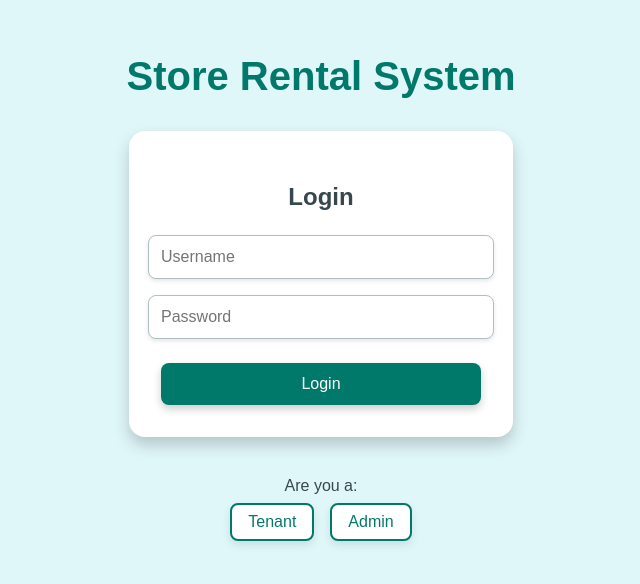
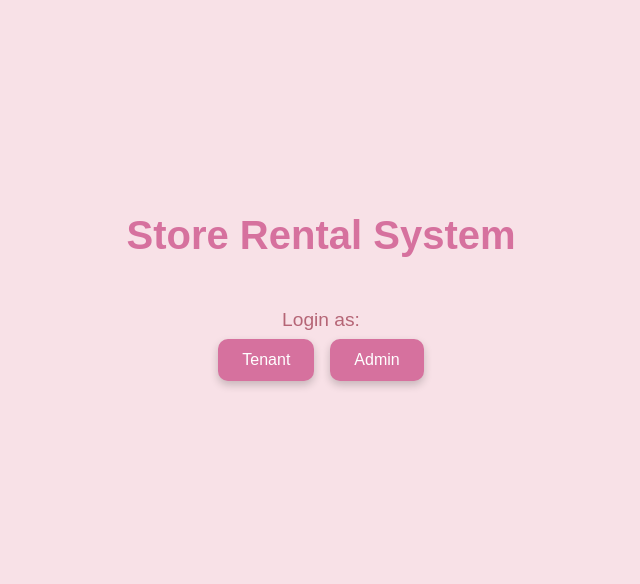
Before and after one commit to aprilbby/srrs, a React (Create React App) app in the folder frontend/: page / in a window 1280 px wide. Shown: the part 132-716 px from the top of the page, without its empty margins (319-959 px from the left). Built offline with nearby package versions, Linux system fonts and the light colour scheme.

Commit message:
login pages

```diff
--- /dev/null
+++ b/frontend/src/AdminLogin.js
@@ -0,0 +1,39 @@
+import React from 'react';
+
+function AdminLogin({ onBack }) {
+    return (
+        <div style={styles.container}>
+            <h2 style={styles.title}>Admin Login Page</h2>
+            {/* Add your admin login form here */}
+            <button style={styles.backButton} onClick={onBack}>Back</button>
+        </div>
+    );
+}
+
+const styles = {
+    container: {
+        textAlign: 'center',
+        marginTop: '50px',
+        display: 'flex',
+        flexDirection: 'column',
+        alignItems: 'center',
+    },
+    title: {
+        fontSize: '1.8rem',
+        marginBottom: '1.5rem',
+        color: '#d6719e'
+    },
+    backButton: {
+        padding: '0.5rem 1rem',
+        fontSize: '1rem',
+        color: '#ffffff',
+        backgroundColor: '#d6719e',
+        border: 'none',
+        borderRadius: '8px',
+        cursor: 'pointer',
+        marginTop: '1rem',
+        transition: 'all 0.3s ease',
+    },
+};
+
+export default AdminLogin;
--- a/frontend/src/App.js
+++ b/frontend/src/App.js
@@ -1,12 +1,24 @@
-import React from 'react';
+import React, { useState } from 'react';
 import LoginPage from './LoginPage';
-import './App.css';
-
+import TenantLogin from './TenantLogin';
+import AdminLogin from './AdminLogin';
 
 function App() {
+    const [userType, setUserType] = useState(null);
+
+    const handleSelectUserType = (type) => {
+        setUserType(type);
+    };
+
+    const handleBack = () => {
+        setUserType(null);
+    };
+
     return (
         <div>
-            <LoginPage />
+            {userType === 'tenant' && <TenantLogin onBack={handleBack} />}
+            {userType === 'admin' && <AdminLogin onBack={handleBack} />}
+            {!userType && <LoginPage onSelectUserType={handleSelectUserType} />}
         </div>
     );
 }
--- a/frontend/src/LoginPage.js
+++ b/frontend/src/LoginPage.js
@@ -1,28 +1,18 @@
 import React from 'react';
 
-function LoginPage() {
+function LoginPage({ onSelectUserType }) {
     return (
         <div style={styles.container}>
             <h1 style={styles.title}>Store Rental System</h1>
-            <div style={styles.form}>
-                <h2 style={styles.subtitle}>Login</h2>
-                <input
-                    type="text"
-                    placeholder="Username"
-                    style={styles.input}
-                />
-                <input
-                    type="password"
-                    placeholder="Password"
-                    style={styles.input}
-                />
-                <button style={styles.loginButton}>Login</button>
-            </div>
             <div style={styles.options}>
-                <p style={styles.questionText}>Are you a:</p>
+                <p style={styles.questionText}>Login as:</p>
                 <div style={styles.buttonsContainer}>
-                    <button style={styles.optionButton}>Tenant</button>
-                    <button style={styles.optionButton}>Admin</button>
+                    <button style={styles.optionButton} onClick={() => onSelectUserType('tenant')}>
+                        Tenant
+                    </button>
+                    <button style={styles.optionButton} onClick={() => onSelectUserType('admin')}>
+                        Admin
+                    </button>
                 </div>
             </div>
         </div>
@@ -36,56 +26,15 @@ const styles = {
         alignItems: 'center',
         justifyContent: 'center',
         height: '100vh',
-        backgroundColor: '#e0f7fa',
+        backgroundColor: '#f8e1e7', // Baby pink background
         fontFamily: 'Arial, sans-serif',
-        padding: '1rem'
+        padding: '1rem',
     },
     title: {
         fontSize: '2.5rem',
         marginBottom: '2rem',
-        color: '#00796b',
-        fontWeight: 'bold'
-    },
-    form: {
-        display: 'flex',
-        flexDirection: 'column',
-        alignItems: 'center',
-        width: '320px',
-        padding: '2rem',
-        backgroundColor: '#ffffff',
-        borderRadius: '16px',
-        boxShadow: '0 8px 16px rgba(0, 0, 0, 0.2)',
-        marginBottom: '1.5rem',
-        animation: 'fadeIn 0.5s ease'
-    },
-    subtitle: {
-        fontSize: '1.5rem',
-        marginBottom: '1.5rem',
-        color: '#37474f'
-    },
-    input: {
-        width: '100%',
-        padding: '0.75rem',
-        marginBottom: '1rem',
-        fontSize: '1rem',
-        borderRadius: '8px',
-        border: '1px solid #b0bec5',
-        outline: 'none',
-        transition: 'border-color 0.3s ease',
-        boxShadow: '0 2px 4px rgba(0, 0, 0, 0.1)'
-    },
-    loginButton: {
-        width: '100%',
-        padding: '0.75rem',
-        fontSize: '1rem',
-        color: '#ffffff',
-        backgroundColor: '#00796b',
-        border: 'none',
-        borderRadius: '8px',
-        cursor: 'pointer',
-        transition: 'background-color 0.3s ease',
-        marginTop: '0.5rem',
-        boxShadow: '0 4px 8px rgba(0, 0, 0, 0.2)'
+        color: '#d6719e',
+        fontWeight: 'bold',
     },
     options: {
         display: 'flex',
@@ -93,24 +42,24 @@ const styles = {
         alignItems: 'center',
     },
     questionText: {
-        fontSize: '1rem',
+        fontSize: '1.2rem',
         marginBottom: '0.5rem',
-        color: '#37474f'
+        color: '#b56576',
     },
     buttonsContainer: {
         display: 'flex',
         gap: '1rem',
     },
     optionButton: {
-        padding: '0.5rem 1rem',
+        padding: '0.75rem 1.5rem',
         fontSize: '1rem',
-        color: '#00796b',
-        backgroundColor: '#ffffff',
-        border: '2px solid #00796b',
-        borderRadius: '8px',
+        color: '#ffffff',
+        backgroundColor: '#d6719e',
+        border: 'none',
+        borderRadius: '10px',
         cursor: 'pointer',
         transition: 'all 0.3s ease',
-        boxShadow: '0 4px 8px rgba(0, 0, 0, 0.1)',
+        boxShadow: '0 4px 8px rgba(0, 0, 0, 0.2)',
     },
 };
 
--- /dev/null
+++ b/frontend/src/TenantLogin.js
@@ -0,0 +1,39 @@
+import React from 'react';
+
+function TenantLogin({ onBack }) {
+    return (
+        <div style={styles.container}>
+            <h2 style={styles.title}>Tenant Login Page</h2>
+            {/* Add your tenant login form here */}
+            <button style={styles.backButton} onClick={onBack}>Back</button>
+        </div>
+    );
+}
+
+const styles = {
+    container: {
+        textAlign: 'center',
+        marginTop: '50px',
+        display: 'flex',
+        flexDirection: 'column',
+        alignItems: 'center',
+    },
+    title: {
+        fontSize: '1.8rem',
+        marginBottom: '1.5rem',
+        color: '#d6719e'
+    },
+    backButton: {
+        padding: '0.5rem 1rem',
+        fontSize: '1rem',
+        color: '#ffffff',
+        backgroundColor: '#d6719e',
+        border: 'none',
+        borderRadius: '8px',
+        cursor: 'pointer',
+        marginTop: '1rem',
+        transition: 'all 0.3s ease',
+    },
+};
+
+export default TenantLogin;
```
